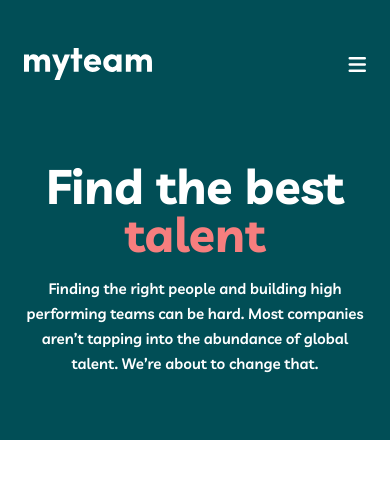
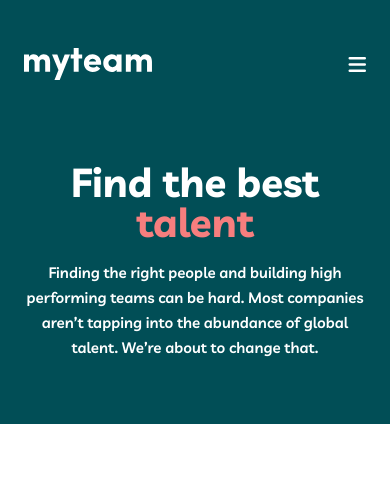
Before and after one commit to jangsoori/my-team, a React (Create React App) app: page / in a window 390 px wide. Shown: the top 478 px of the page. Built offline with nearby package versions, Linux system fonts and the light colour scheme.

Commit message:
changed class to match mobile font size

```diff
--- a/src/components/content_routes/home/Home.js
+++ b/src/components/content_routes/home/Home.js
@@ -4,7 +4,7 @@ import "../../../utils/typography.scss";
 export default function Home() {
   return (
     <section className="content home">
-      <h2 className="content-heading heading-medium">
+      <h2 className="content-heading heading-mobile">
         Find the best <span className="text-empaphise">talent</span>
       </h2>
       <p className="content-text body-text-secondary">
```
